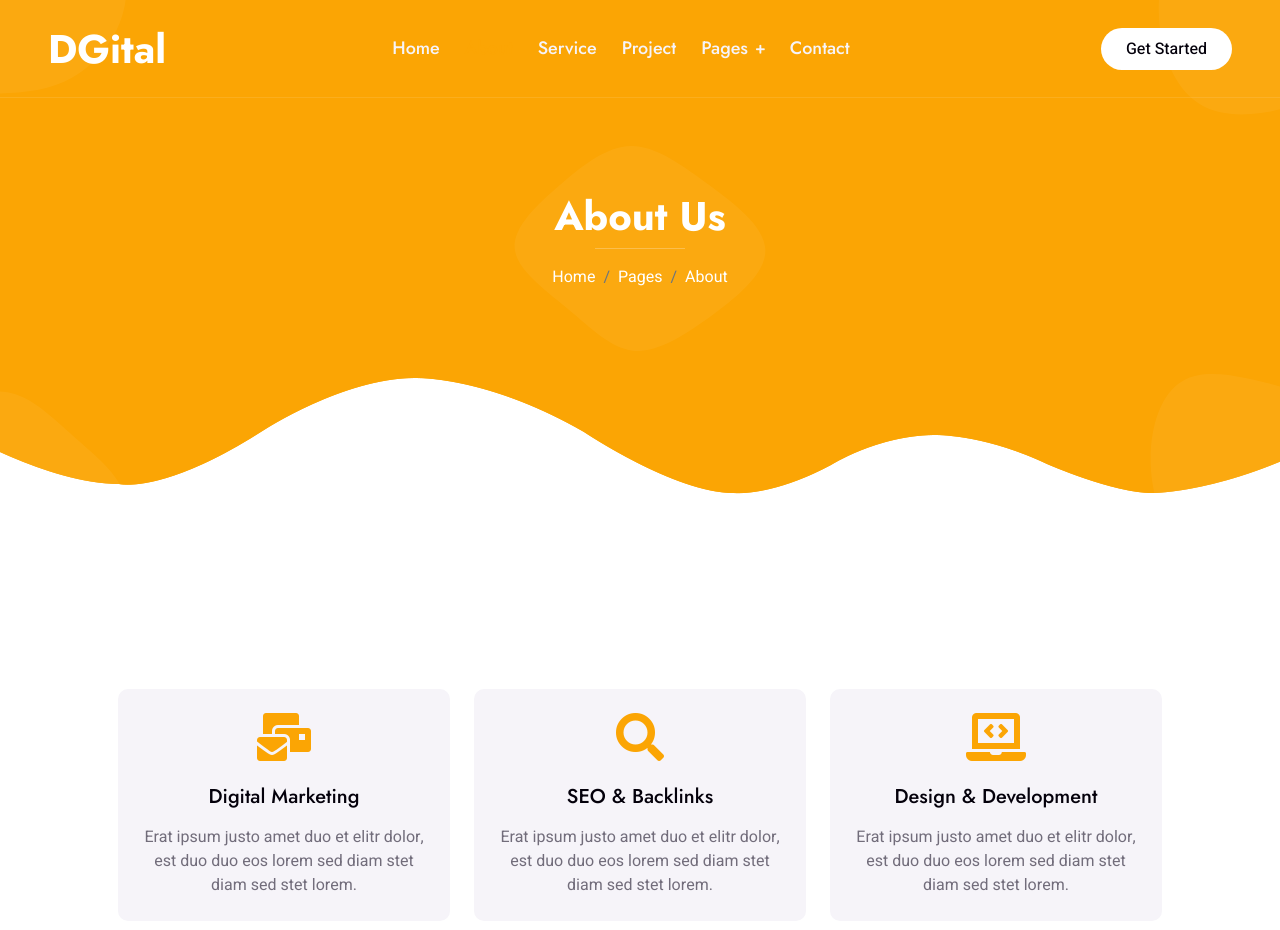
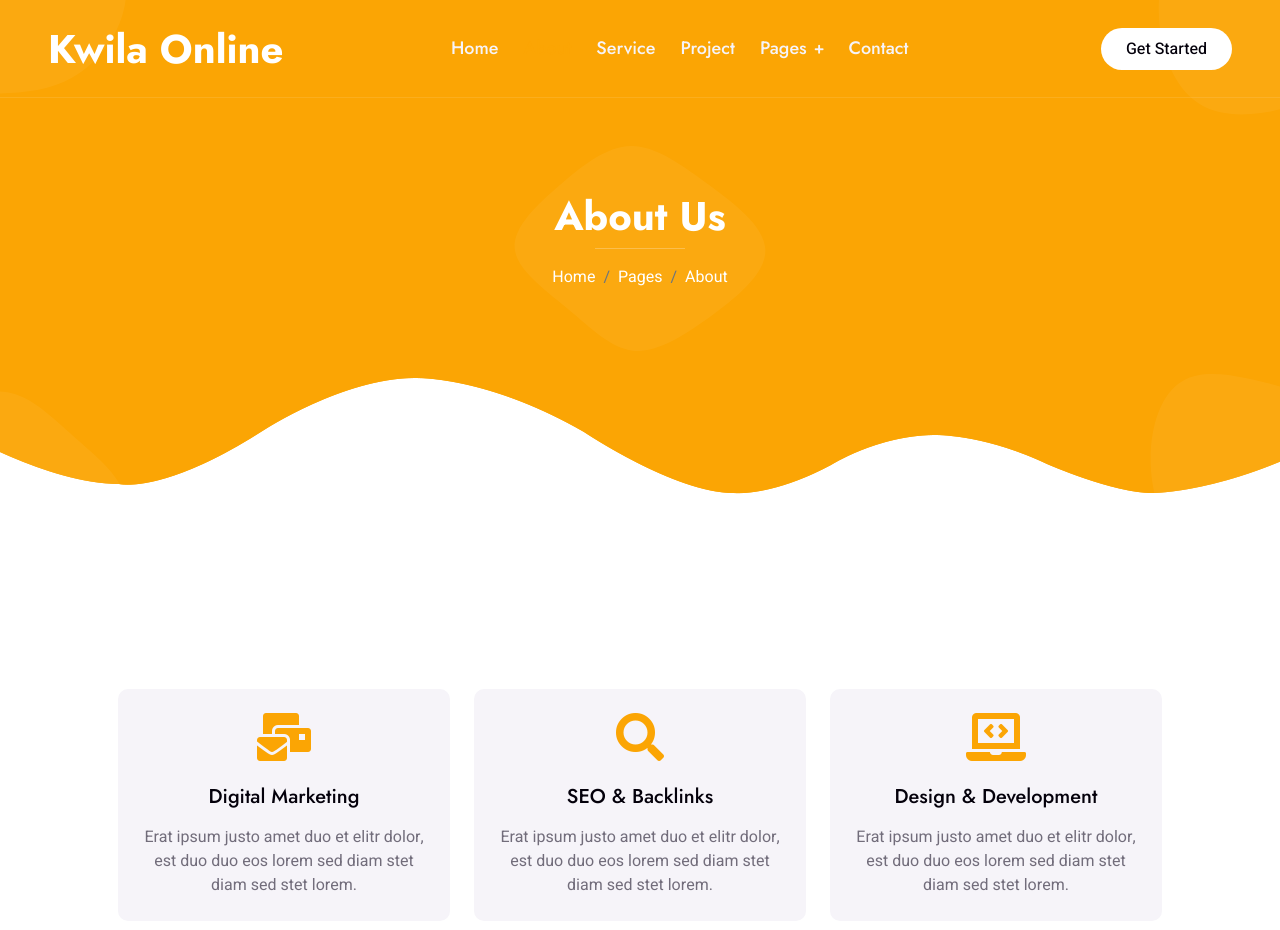
Before and after one commit to sirromtech/kwilah.io, a plain HTML site: page about.html in a window 1280 px wide. Shown: the top 930 px of the page. Drawn offline with nearby package versions, Linux system fonts and the light colour scheme.

Commit message:
Update about.html, changed the header from Digital to Kwila

```diff
--- a/about.html
+++ b/about.html
@@ -39,7 +39,7 @@
         <div class="container-xxl position-relative p-0">
             <nav class="navbar navbar-expand-lg navbar-light px-4 px-lg-5 py-3 py-lg-0">
                 <a href="" class="navbar-brand p-0">
-                    <h1 class="m-0">DGital</h1>
+                    <h1 class="m-0">Kwila Online</h1>
                     <!-- <img src="img/logo.png" alt="Logo"> -->
                 </a>
                 <button class="navbar-toggler" type="button" data-bs-toggle="collapse" data-bs-target="#navbarCollapse">
```
